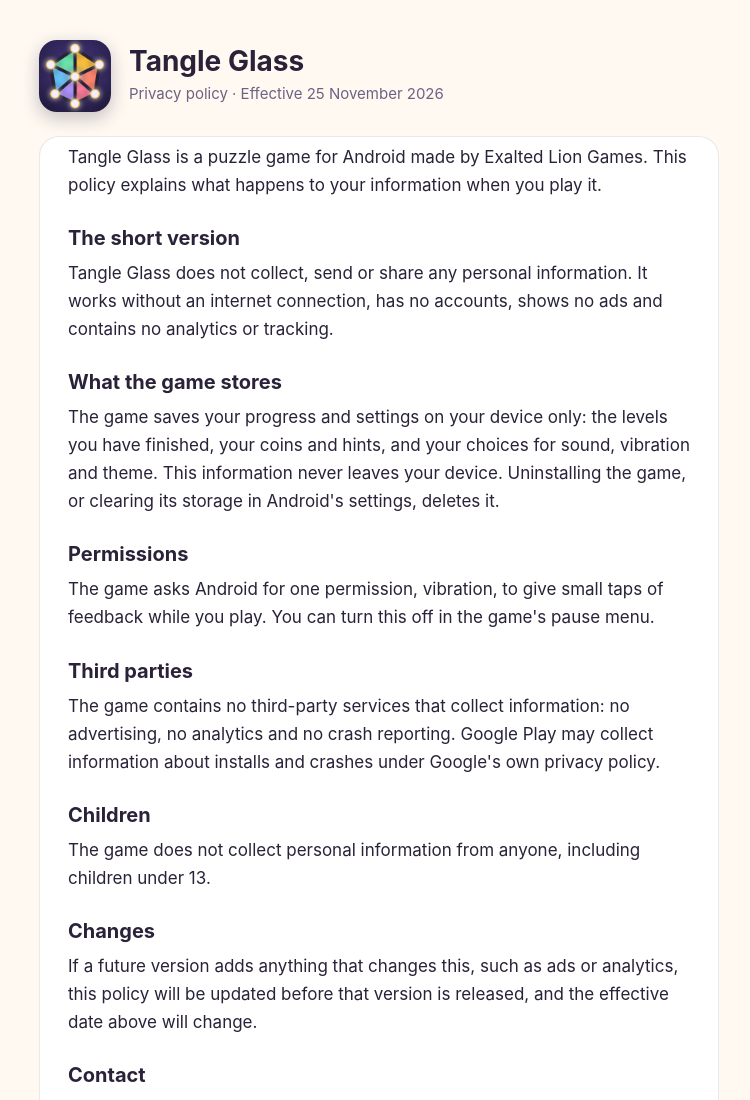
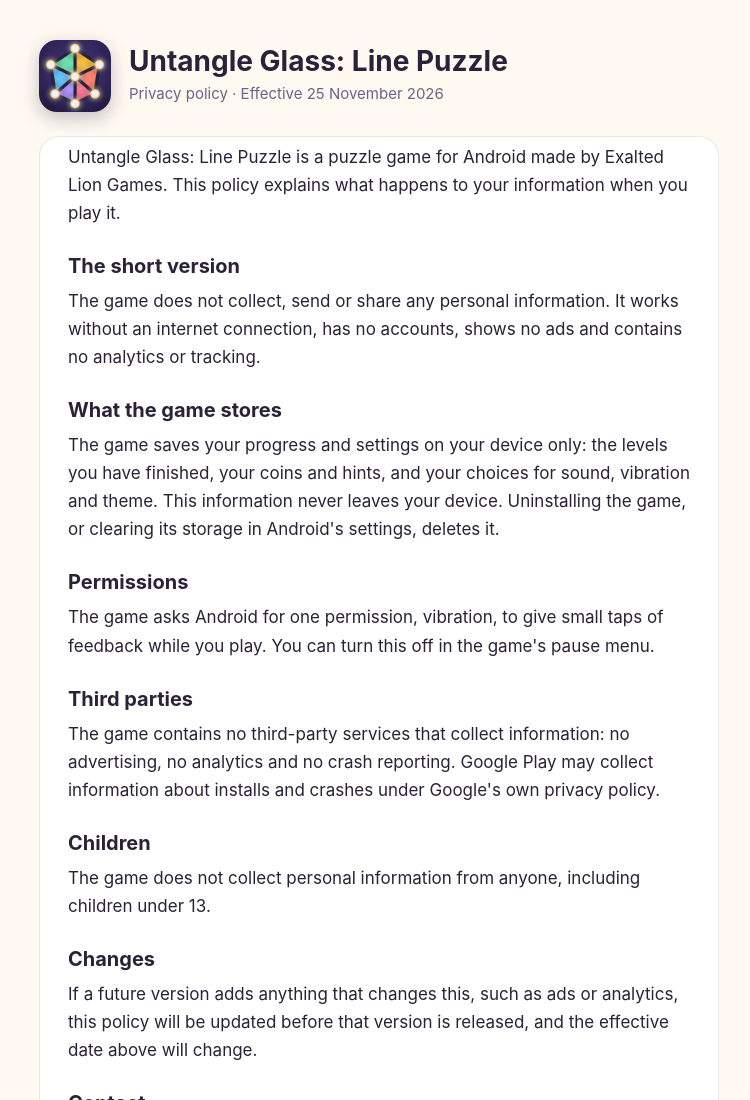
Before and after one commit to Alihamxamalik/ExaltedLionGames-policy, a plain HTML site: page tangle-glass/privacy-policy.html in a window 1280 px wide. Shown: the top 1100 px of the page, without its empty margins (261-1011 px from the left). Drawn offline with Linux system fonts and the light colour scheme.

Commit message:
Rename the game to Untangle Glass: Line Puzzle

```diff
--- a/tangle-glass/privacy-policy.html
+++ b/tangle-glass/privacy-policy.html
@@ -3,8 +3,8 @@
 <head>
 <meta charset="utf-8">
 <meta name="viewport" content="width=device-width, initial-scale=1">
-<title>Tangle Glass privacy policy</title>
-<meta name="description" content="How Tangle Glass handles your information.">
+<title>Untangle Glass: Line Puzzle privacy policy</title>
+<meta name="description" content="How Untangle Glass: Line Puzzle handles your information.">
 <style>
 :root {
   color-scheme: light dark;
@@ -40,13 +40,13 @@ footer { color: var(--soft); font-size: 14px; text-align: center; margin-top: 28
 <body>
 <main>
 <header>
-<img src="icon.png" alt="Tangle Glass app icon">
-<div><h1>Tangle Glass</h1><p class="meta">Privacy policy · Effective 25 November 2026</p></div>
+<img src="icon.png" alt="Untangle Glass: Line Puzzle app icon">
+<div><h1>Untangle Glass: Line Puzzle</h1><p class="meta">Privacy policy · Effective 25 November 2026</p></div>
 </header>
 <article>
-<p>Tangle Glass is a puzzle game for Android made by Exalted Lion Games. This policy explains what happens to your information when you play it.</p>
+<p>Untangle Glass: Line Puzzle is a puzzle game for Android made by Exalted Lion Games. This policy explains what happens to your information when you play it.</p>
 <h2 id="the-short-version">The short version</h2>
-<p>Tangle Glass does not collect, send or share any personal information. It works without an internet connection, has no accounts, shows no ads and contains no analytics or tracking.</p>
+<p>The game does not collect, send or share any personal information. It works without an internet connection, has no accounts, shows no ads and contains no analytics or tracking.</p>
 <h2 id="what-the-game-stores">What the game stores</h2>
 <p>The game saves your progress and settings on your device only: the levels you have finished, your coins and hints, and your choices for sound, vibration and theme. This information never leaves your device. Uninstalling the game, or clearing its storage in Android's settings, deletes it.</p>
 <h2 id="permissions">Permissions</h2>
```
Also changed, not shown: index.html (+1 -1 lines), 2 other files.
